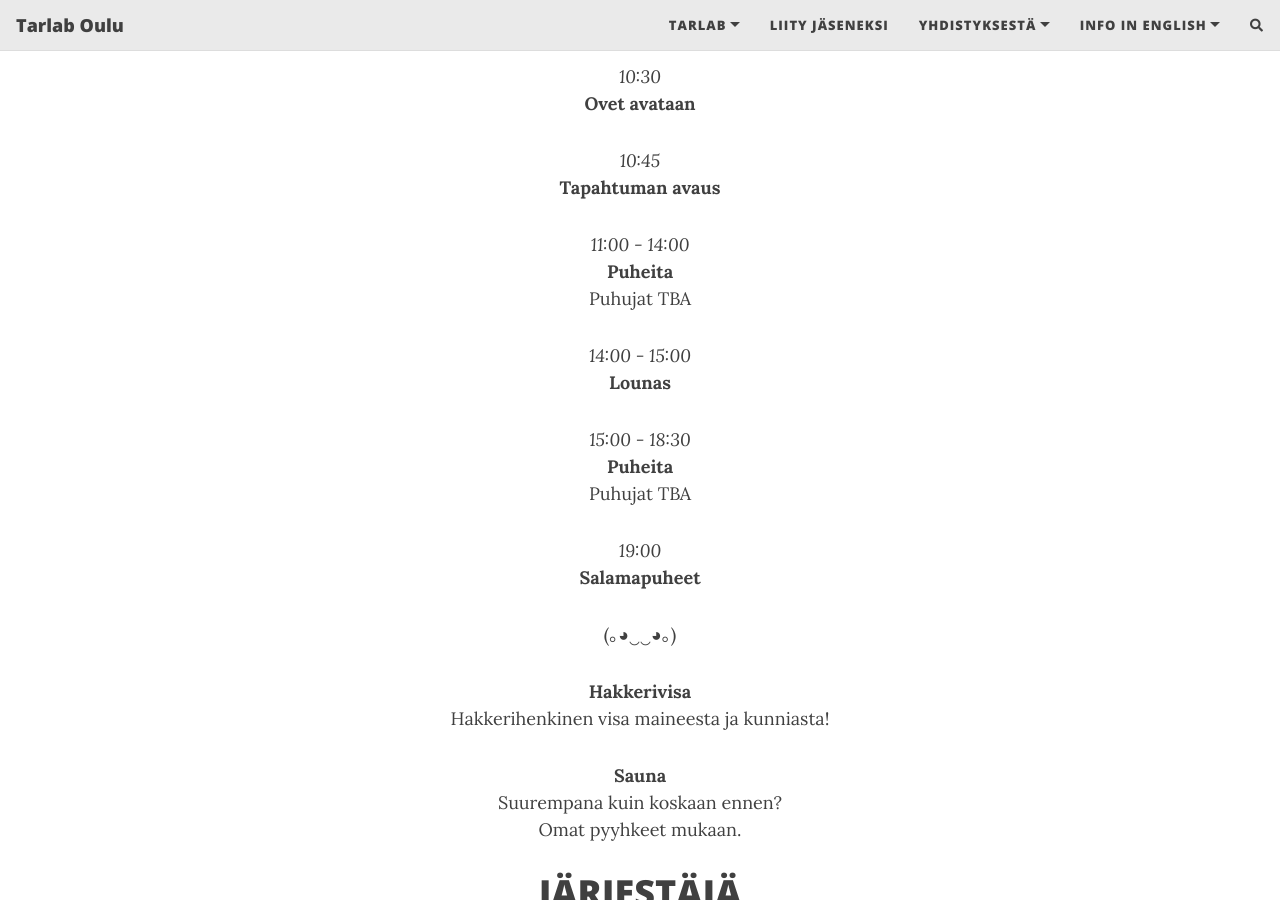
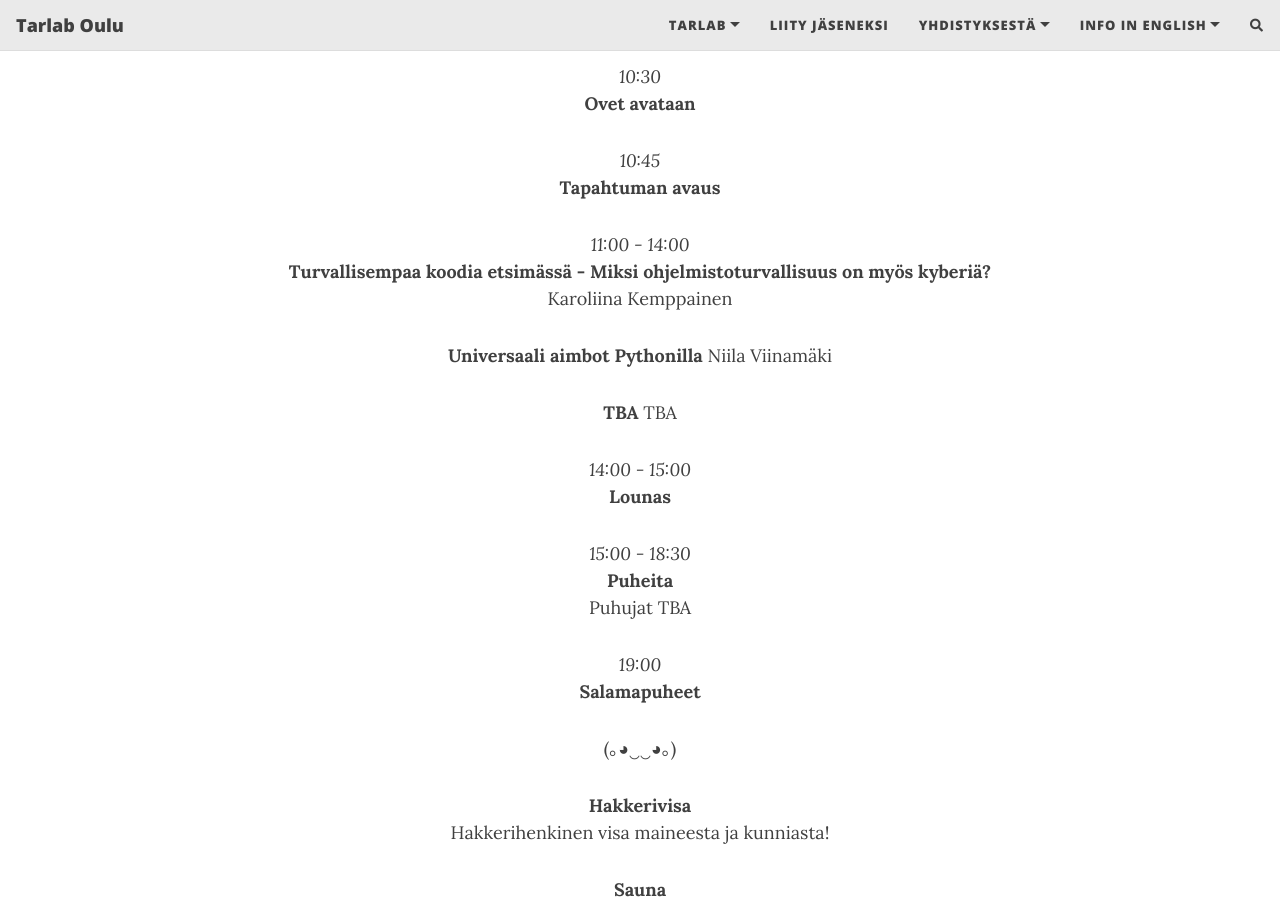
Before and after one commit to Tarlab/tarlab.github.io, a Jekyll site: the page built from _pages/HackAfterDark.md, in a window 1280 px wide and 900 px high, scrolled down 2420 px. Built offline with Jekyll 4.4.1, drawn with Linux system fonts in a browser that asks for light colours; nearby versions of some CDN libraries; comment, search, counter and statistics services are not loaded.

Commit message:
Add aamupäivä

```diff
--- a/_pages/HackAfterDark.md
+++ b/_pages/HackAfterDark.md
@@ -46,8 +46,14 @@ Tapahtuma ei olisi mahdollinen ilman yhteistyökumppaneiden tukea.
 **Tapahtuman avaus**
 
 *11:00 - 14:00*
-**Puheita**
-Puhujat TBA
+**Turvallisempaa koodia etsimässä - Miksi ohjelmistoturvallisuus on myös kyberiä?**
+Karoliina Kemppainen
+
+**Universaali aimbot Pythonilla**
+Niila Viinamäki
+
+**TBA**
+TBA
 
 *14:00 - 15:00*
 **Lounas**
```
